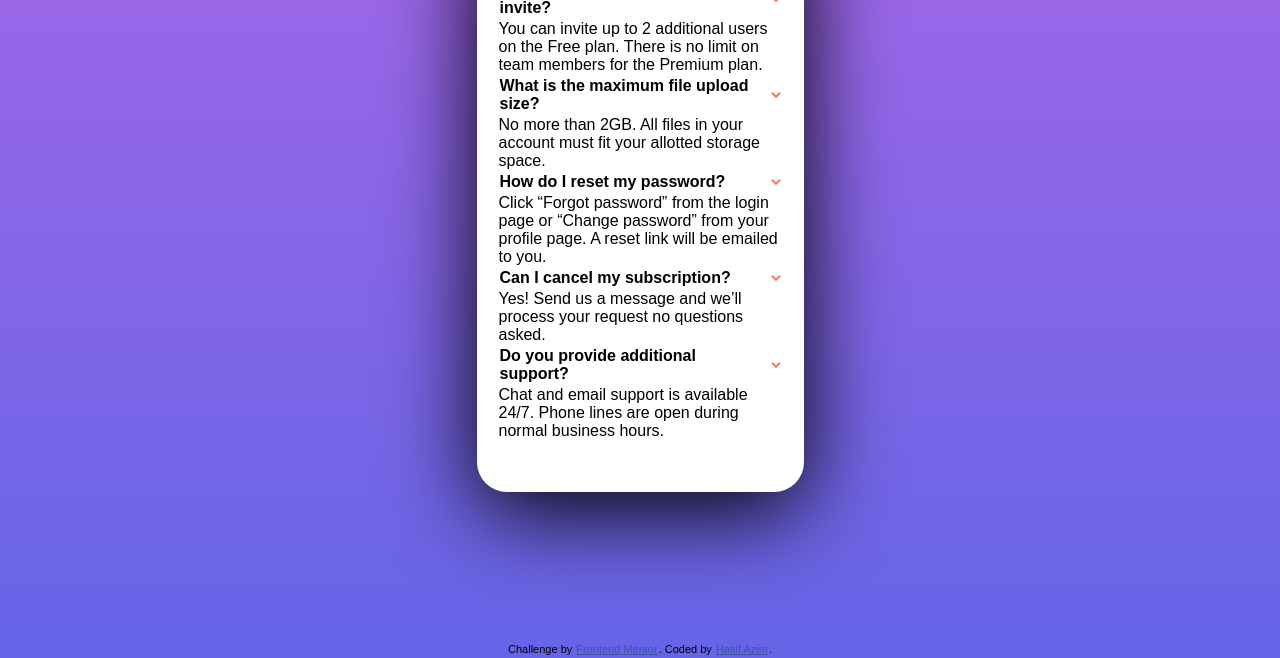
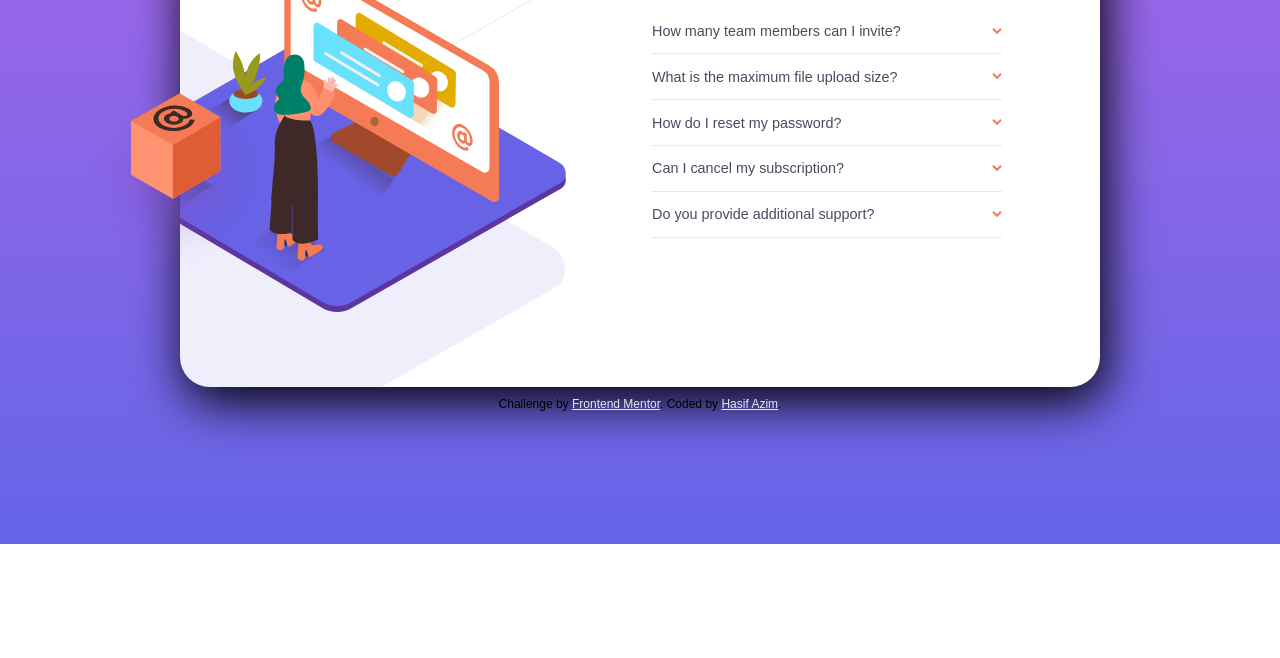
Before and after one commit to Acippppp/Faq-Accordion, a plain HTML site: page index.html in a window 1280 px wide. Shown: the part 256-914 px from the top of the page. After the commit the page ends 800 px from the top, so only its background shows below. Drawn offline with Linux system fonts and the light colour scheme.

Commit message:
First Commit

```diff
--- a/index.html
+++ b/index.html
@@ -16,48 +16,90 @@
 
 </head>
 <body>
-  <div class="container">
-    <div class="figure">
-      <img src="images/illustration-woman-online-mobile.svg" alt="">
+  <main class="container">
+    <div class="image__container">
+      <div class="image__container__inner">
+
+      </div>
+      <img src="/images/illustration-box-desktop.svg" alt="box" class="box">
     </div>
-        <div class="card">
-          <h2>FAQ</h2>
-          <article>
-            <h4>How many team members can I invite?</h4>
-            <img src="images/icon-arrow-down.svg" alt="">
-          </article>
-          <p>You can invite up to 2 additional users on the Free plan. There is no limit on
-          team members for the Premium plan.</p>
 
-          <article>
-            <h4>What is the maximum file upload size?</h4>
-            <img src="images/icon-arrow-down.svg" alt="">
-          </article>
-          <p>No more than 2GB. All files in your account must fit your allotted storage space.</p>
+    <div class="accordion__container">
+      <h1 class="title__accordion">FAQ</h1>
+      <div class="accordion__questions">
+        <div class="question_answer__accordion">
+          <div class="question">
+            <h3 class="question_title">
+              How many team members can I invite?
+            </h3>
+            <img src="/images/icon-arrow-down.svg">
+          </div>
+          <div class="answer">
+            You can invite up to 2 additional users on the Free plan. There is
+            no limit on team members for the Premium Plan.
+
+          </div>
+        </div>
+
+        <div class="question_answer__accordion">
+          <div class="question">
+            <h3 class="question_title">
+              What is the maximum file upload size?
+            </h3>
+            <img src="/images/icon-arrow-down.svg">
+          </div>
+          <div class="answer">
+            No more than 2GB. All files in your account must fit allotted storage space.
+
+          </div>
+        </div>
+
+        <div class="question_answer__accordion">
+          <div class="question">
+            <h3 class="question_title">
+              How do I reset my password?
+            </h3>
+            <img src="/images/icon-arrow-down.svg">
+          </div>
+          <div class="answer">
+            Click "Forgot password" from the login page or "Change password" from your profile page.
+            A reset link will be emailed to you.
+
+          </div>
+        </div>
+
+        <div class="question_answer__accordion">
+          <div class="question">
+            <h3 class="question_title">
+              Can I cancel my subscription?
+            </h3>
+            <img src="/images/icon-arrow-down.svg">
+          </div>
+          <div class="answer">
+            Yes! Send us a message and we'll process your request no question asked.
+
+          </div>
+        </div>
+
+        <div class="question_answer__accordion">
+          <div class="question">
+            <h3 class="question_title">
+              Do you provide additional support?
+            </h3>
+            <img src="/images/icon-arrow-down.svg">
+          </div>
+          <div class="answer">
+            Chat and email support is available 24/7. Phone lines are open during normal
+            business hours.
+
+          </div>
+        </div>
 
 
-          <article>
-            <h4>How do I reset my password?</h4>
-            <img src="images/icon-arrow-down.svg" alt="">
-          </article>
-          <p>
-          Click “Forgot password” from the login page or “Change password” from your profile page.
-          A reset link will be emailed to you.
-          </p>
+      </div>
+    </div>
+  </main>
 
-          <article>
-            <h4>Can I cancel my subscription?</h4>
-            <img src="images/icon-arrow-down.svg" alt="">
-          </article>
-          <p>Yes! Send us a message and we’ll process your request no questions asked.</p>
-
-          <article>
-            <h4>Do you provide additional support?</h4>
-            <img src="images/icon-arrow-down.svg" alt="">
-          </article>
-          <p>Chat and email support is available 24/7. Phone lines are open during normal business hours.</p>
-        </div>
-  </div>
 
   <div class="attribution">
     Challenge by <a href="https://www.frontendmentor.io?ref=challenge" target="_blank">Frontend Mentor</a>.
--- a/main.js
+++ b/main.js
@@ -1 +1,15 @@
-console.log('Hello World')
+
+this.addEventListener("DOMContentLoaded", () =>{
+    const questions = document.querySelectorAll(".question")
+    questions.forEach((question) => question.addEventListener("click", () =>{
+
+        if(question.parentNode.classList.contains("active")){
+            question.parentNode.classList.toggle("active")
+        }
+    else{
+    questions.forEach(question => question.parentNode.classList.remove("active"))
+    question.parentNode.classList.add("active")
+        }
+
+    }))
+})
--- a/style.css
+++ b/style.css
@@ -9,87 +9,198 @@
     --very-dark-grayish-blue: hsl(237, 12%, 33%);
     --dark-grayish-blue: hsl(240, 6%, 50%);
     /* Dividers */
-    --light-grayish-blue: hsl(240, 5%, 91%)
+    --light-grayish-blue: hsl(240, 5%, 91%);
+    --fontSize: 12px;
 }
-*{
-    margin: 0;
-    padding: 1px;
+
+*,
+*:before,
+*:after{
     box-sizing: border-box;
 }
 
+html{
+    font-size: var(--fontSize);
+}
+
 body{
-    font-family: 'Kumbh+Sans',sans-serif;
-    background:linear-gradient(var(--soft-violet),var(--soft-blue)) ;
+    margin: 0;
+    font-family: "Poppins", sans-serif;
+    height: 100vh;
+    width: 100vw;
+    background: linear-gradient(var(--soft-violet),var(--soft-blue));
+    display: grid;
+    justify-content: center;
+    align-content: center;
+}
+
+.container {
+    background: white;
+    border-radius: 30px;
+    height: 509px ;
+    width: 920px;
+    display: grid;
+    grid-template-columns: 400px 1fr ;
+    grid-gap: 6rem ;
+    background-image: url(/images/bg-pattern-desktop.svg);
     background-repeat: no-repeat;
+    background-position: 1260% 65%;
+    margin-bottom: 10px;
+    box-shadow: 5px 15px 50px black;
+}
+
+.question_answer__accordion > .answer {
+    display: none;
+    transition: all 0.25s ease;
+  }
+
+.active > .answer {
+    display: block;
+    padding-bottom: 1.3rem;
+    color: var(--dark-grayish-blue);
+    transition: all 0.25s ease;
+
+}
+
+  .active img {
+    transform: rotate(180deg);
+    transition: all 0.4s ease-in;
+  }
+
+  .accordion__container {
+    margin-top: 65px;
+    display: flex;
+    flex-direction: column;
+
+
+  }
+
+.accordion__questions{
+    height: 100%;
+    display: flex;
+    flex-direction: column;
+    transition: all 0.25s ease;
+}
+
+.question_answer__accordion{
+    width: 350px;
+    border-bottom:1px solid #e8e8ea ;
+    transition: all 0.25s ease;
+
+}
+
+.title__accordion{
+    font-size: 3rem;
+    margin-top: 0;
+}
+
+.question_title{
+    font-weight: 400;
+    font-size: 1.2rem;
+    color: var(--very-dark-grayish-blue);
+    margin: 1.4rem orem;
+
+
+}
+
+h3:hover{
+    color: var(--soft-red);
 
 }
 
 
-.container{
-    background-color: white;
-    border-radius: 30px;
-    box-shadow: 0 20px 90px  ;
 
-}
+.question{
+    display: flex;
+    justify-content: space-between;
+    cursor: pointer;
 
-.figure img{
-    position: absolute;
-    background-size: contain;
-}
-
-
-
-.card{
-    position: relative;
-}
-
-h2{
-
-    text-align: center;
-    color: var(--very-dark-desaturated-blue);
-}
-
-h4{
-    margin-right: auto;
-}
-
-article {
-    display:flex;
-    align-items: center;
 
 }
 
 
-.attribution{
-     font-size: 11px; text-align: center;
-}
-.attribution a {
-    color: hsl(228, 45%, 44%);
+.active h3{
+    font-weight: 700;
 }
 
-@media (min-width:375px){
+
+.question img{
+    align-self: center;
+}
+
+.image__container{
+    position: relative;
+}
+
+.image__container__inner{
+    background: url(/images/illustration-woman-online-desktop.svg);
+    height: 100%;
+    background-repeat: no-repeat;
+    background-position: 120% center;
+}
+
+.box{
+    position: absolute;
+    top: 42%;
+    left: -25%;
+}
+
+.attribution{
+    text-align: center;
+}
+
+.attribution a{
+    color: var(--light-grayish-blue);
+}
+
+
+@media(max-width: 700px){
     .container{
-        width: 100%;
-        margin: 150px auto;
-        max-width: 327px;
-        padding: 50px 20px;
-    }
-
-    .card{
-        min-height: 100px;
-    }
-
-    .figure img{
-        top: 40px;
+        width: 350px;
+        grid-template-columns:1fr ;
+        grid-template-rows: 100px 1fr;
+        grid-gap: 0.5rem;
+        position: relative;
+        padding: 1rem;
+        height: 530px;
+        margin: 120px auto 10px auto;
 
     }
 
-}
-
-@media (min-width:1440px) {
-    .container{
-        max-width: 920px;
+    .image__container{
+        background: url(/images/bg-pattern-mobile.svg);
+        background-repeat: no-repeat;
+        background-position:center 590% ;
 
     }
 
+    .image__container__inner{
+        position: absolute;
+        width:100% ;
+        height: 200px;
+        background-size: 72%;
+        background-position: center;
+        top: -129%;
+    }
+
+    .box{
+        width: 55px;
+        left: 19%;
+        top: -30%;
+    }
+
+    .accordion__container{
+        margin-top: 0px;
+
+    }
+
+    .question_answer__accordion{
+        width: 100%;
+    }
+
+    .title__accordion{
+        text-align: center;
+    }
+
+
 }
```
